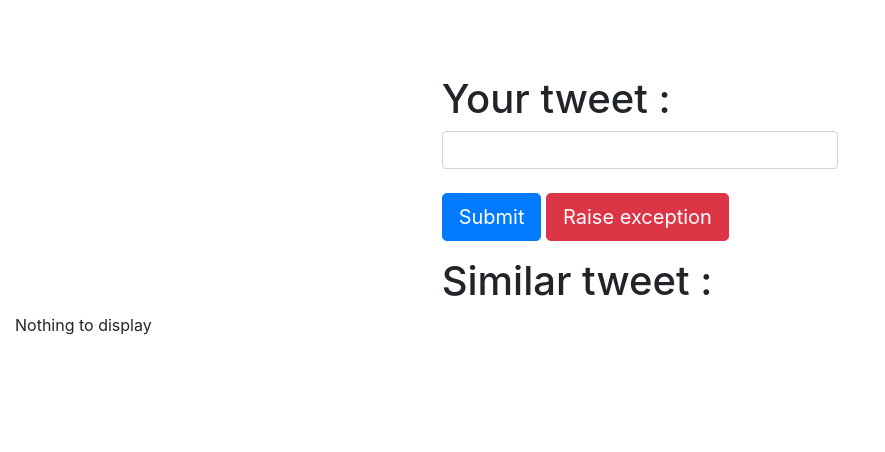
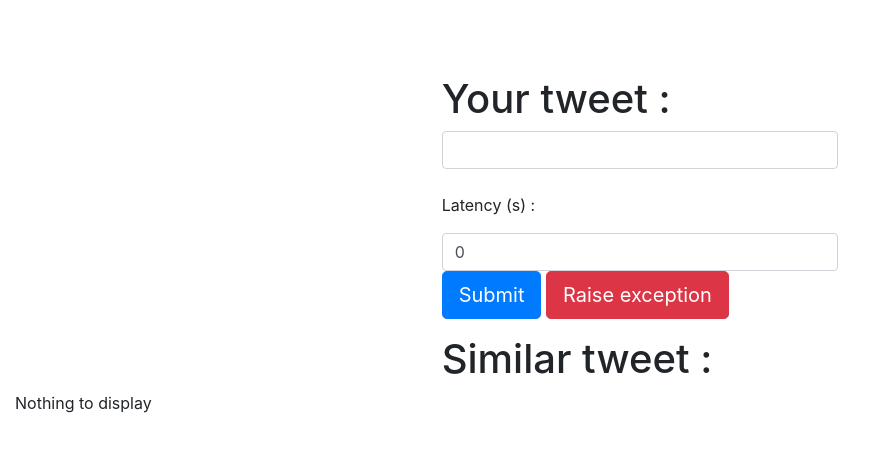
Before and after one commit to axoutitou/TweetSimilarity, a Flask app: page / in a window 1280 px wide. Shown: the top 452 px of the page, without its empty margins (0-885 px from the left). Run offline with Flask 2, Linux system fonts and the light colour scheme; parts of the project's set-up code (start-up, migrations or seed data) failed here and were passed over.

Commit message:
Adding latency field

```diff
--- a/templates/index.html
+++ b/templates/index.html
@@ -28,6 +28,7 @@
                         <div class="form-group">
                             <h1>Your tweet :</h1>
                             <input type="text" class="form-control" id="tweet" name="tweet"><br>
+                            <p>Latency (s) : </p><input type="text" class="form-control" id="latency" name="latency" value=0>
                             <button type="submit" class="btn btn-primary btn-lg" value="Submit" id="send_form" name="send_form">Submit</button>
                             <button type="submit" class="btn btn-danger btn-lg" value="Raise exception" id="send_form" name="send_form">Raise exception</button>
                         </div>
```
